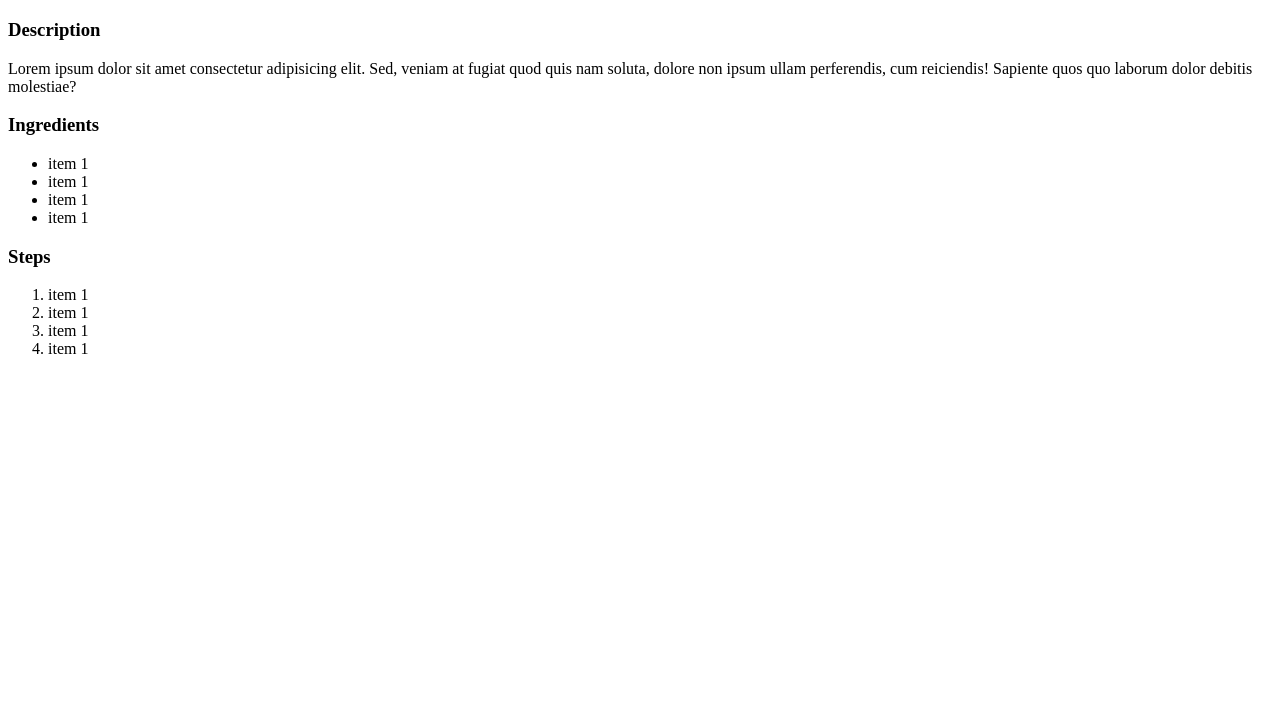
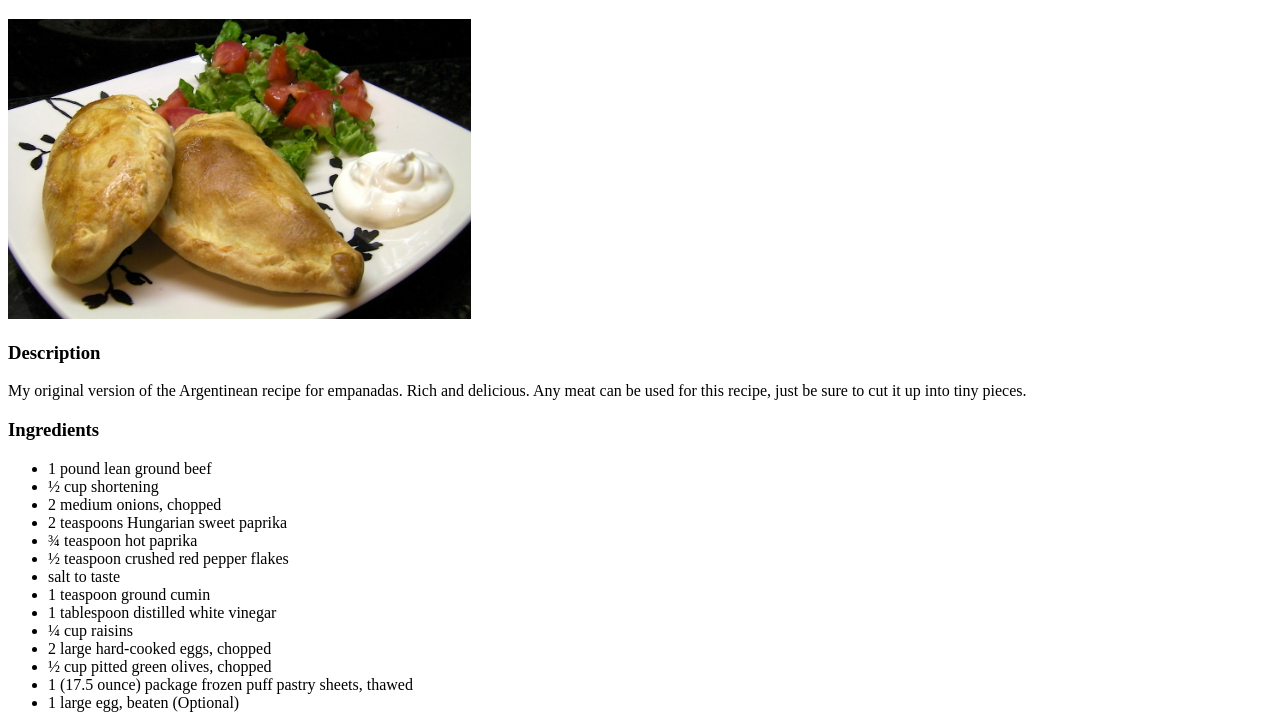
Before and after one commit to justausercoding/odin-recipes, a plain HTML site: page recipes/empanadas.html in a window 1280 px wide. Shown: the part 61-788 px from the top of the page. Drawn offline with Linux system fonts and the light colour scheme.

Commit message:
Conforms to FOUNDATION Project: Recipes

```diff
--- a/recipes/empanadas.html
+++ b/recipes/empanadas.html
@@ -6,31 +6,45 @@
     </head>
     <body>
         <h1>Empanadas</h1>
-        <!--image -->
+        <!-- image -->
+        <img src="../img/empanadas.jpg" alt="Delicious empanadas" height="300">
 
-        <!--Description of the receipt-->
+        <!-- Description of the receipt -->
         <h3>Description</h3>
-        <p>Lorem ipsum dolor sit amet consectetur adipisicing elit. Sed, veniam at fugiat quod quis nam soluta, dolore non ipsum ullam perferendis, cum reiciendis! Sapiente quos quo laborum dolor debitis molestiae?</p>
+        <p>My original version of the Argentinean recipe for empanadas. Rich and delicious. Any meat can be used for this recipe, just be sure to cut it up into tiny pieces.</p>
 
-        <!--Unordered list of the ingredients-->
+        <!-- Unordered list of the ingredients -->
         <h3>Ingredients</h3>
         <ul>
-            <li>item 1 </li>
-            <li>item 1 </li>
-            <li>item 1 </li>
-            <li>item 1 </li>
+            <li>1 pound lean ground beef</li>
+            <li>½ cup shortening</li>
+            <li>2 medium onions, chopped</li>
+            <li>2 teaspoons Hungarian sweet paprika</li>
+            <li>¾ teaspoon hot paprika</li>
+            <li>½ teaspoon crushed red pepper flakes</li>
+            <li>salt to taste</li>
+            <li>1 teaspoon ground cumin</li>
+            <li>1 tablespoon distilled white vinegar</li>
+            <li>¼ cup raisins</li>
+            <li>2 large hard-cooked eggs, chopped</li>
+            <li>½ cup pitted green olives, chopped</li>
+            <li>1 (17.5 ounce) package frozen puff pastry sheets, thawed</li>
+            <li>1 large egg, beaten (Optional)</li>
         </ul>
 
-        <!--Ordered list of the ingredients-->
+        <!-- Ordered list of the ingredients -->
         <h3>Steps</h3>
         <ol>
-            <li>item 1</li>
-            <li>item 1 </li>
-            <li>item 1 </li>
-            <li>item 1 </li>
+            <li><strong>Step 1: </strong>Spread ground beef into a large sieve. Slowly pour boiling water over top for partial cooking. Let drain and cool.</li>
+            <li><strong>Step 2: </strong>Meanwhile, melt shortening in a skillet over medium heat. Add onions; cook and stir until just before they begin to turn golden, 12 to 15 minutes. Remove from the heat and stir in sweet paprika, hot paprika, and red pepper flakes; season with salt.</li>
+            <li><strong>Step 3: </strong>Transfer cooled beef to a bowl. Mix in vinegar and cumin and season with salt. Mix in onions until well combined. Transfer to a large plate to cool and harden, about 10 minutes.</li>
+            <li><strong>Step 4: </strong>Preheat the oven to 350 degrees F (180 degrees C). Line a baking sheet with parchment paper.</li>
+            <li><strong>Step 5: </strong>Cut puff pastry dough into 10 circles. Place a spoonful meat mixture onto each round, making sure at least 1/2 inch of the outer pastry edge stays clean and dry. Add olives, raisins, and hard-cooked eggs to each round. Slightly wet the edges of pastry rounds, fold in half into half-moons, and press the edges together. Seal empanadas by twisting and curling dough together between your thumb and index finger, adding pressure before releasing each pinch and moving on to the next one.</li>
+            <li><strong>Step 6: </strong>Place empanadas onto the prepared baking sheet. Prick each empanada with a fork near the curled edge to allow steam to escape during baking. Brush empanadas with beaten egg.</li>
+            <li><strong>Step 7: </strong>Bake in the preheated oven until golden, 20 to 30 minutes.</li>
         </ol>
-
-
+        <p></p>
+        <a href="../index.html">Back</a>
     </body>
 
 </html>
```
Also changed, not shown: index.html (+0 -1 lines), recipes/alfajores.html (+26 -16 lines), recipes/chimichurri.html (+18 -16 lines), img/alfajores.jpg (added), img/chimichurri.jpg (added), img/empanadas.jpg (added).
